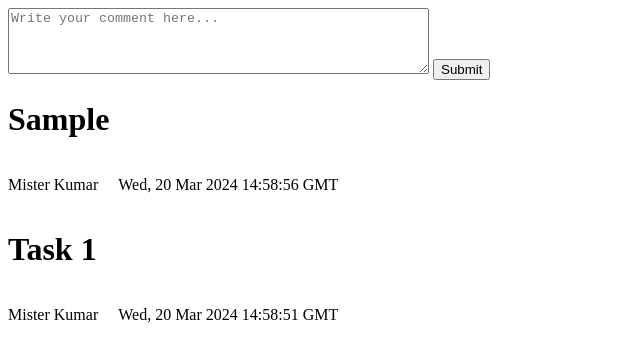
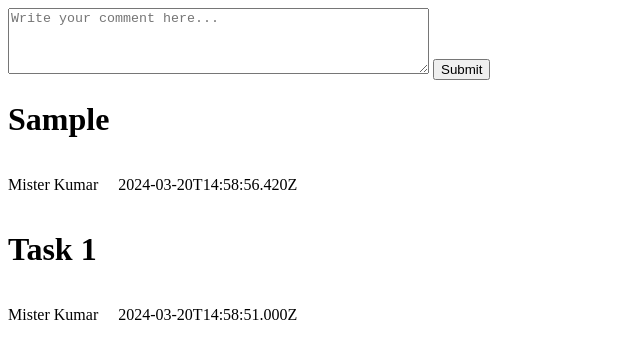
Before and after one commit to acciojob/user-friendly-comments-misterKumar, a website: page main.html in a window 1280 px wide. Both pictures are taken after typing "Sample" into the empty fields and a click on the button "Submit". Shown: the whole page, without its empty margins (0-640 px from the left). Drawn offline with Linux system fonts and the light colour scheme.

Commit message:
created a submission

```diff
--- a/main.html
+++ b/main.html
@@ -24,7 +24,8 @@
 		const minutes = date.getMinutes().toString().padStart(2, "0");
 		const seconds = date.getSeconds().toString().padStart(2, "0");
 
-        const dateString = `${dayOfWeek}, ${day} ${month} ${year} ${hours}:${minutes}:${seconds} GMT`;
+        //const dateString = `${dayOfWeek}, ${day} ${month} ${year} ${hours}:${minutes}:${seconds} GMT`;
+		const dateString = date.toISOString();
 		const temp=document.getElementsByClassName("comments-container")[0];
 		temp.innerHTML=`
         <div class="comment">
--- a/script.js
+++ b/script.js
@@ -15,8 +15,8 @@ submitBtn.addEventListener("click", () => {
 		const minutes = date.getMinutes().toString().padStart(2, "0");
 		const seconds = date.getSeconds().toString().padStart(2, "0");
 
-        const dateString = `${dayOfWeek}, ${day} ${month} ${year} ${hours}:${minutes}:${seconds} GMT`;
-
+        //const dateString = `${dayOfWeek}, ${day} ${month} ${year} ${hours}:${minutes}:${seconds} GMT`;
+		const dateString = date.toISOString();
         div.innerHTML = `
             <h1>${textBoxInput.value}</h1>
             <div class="author">
```
